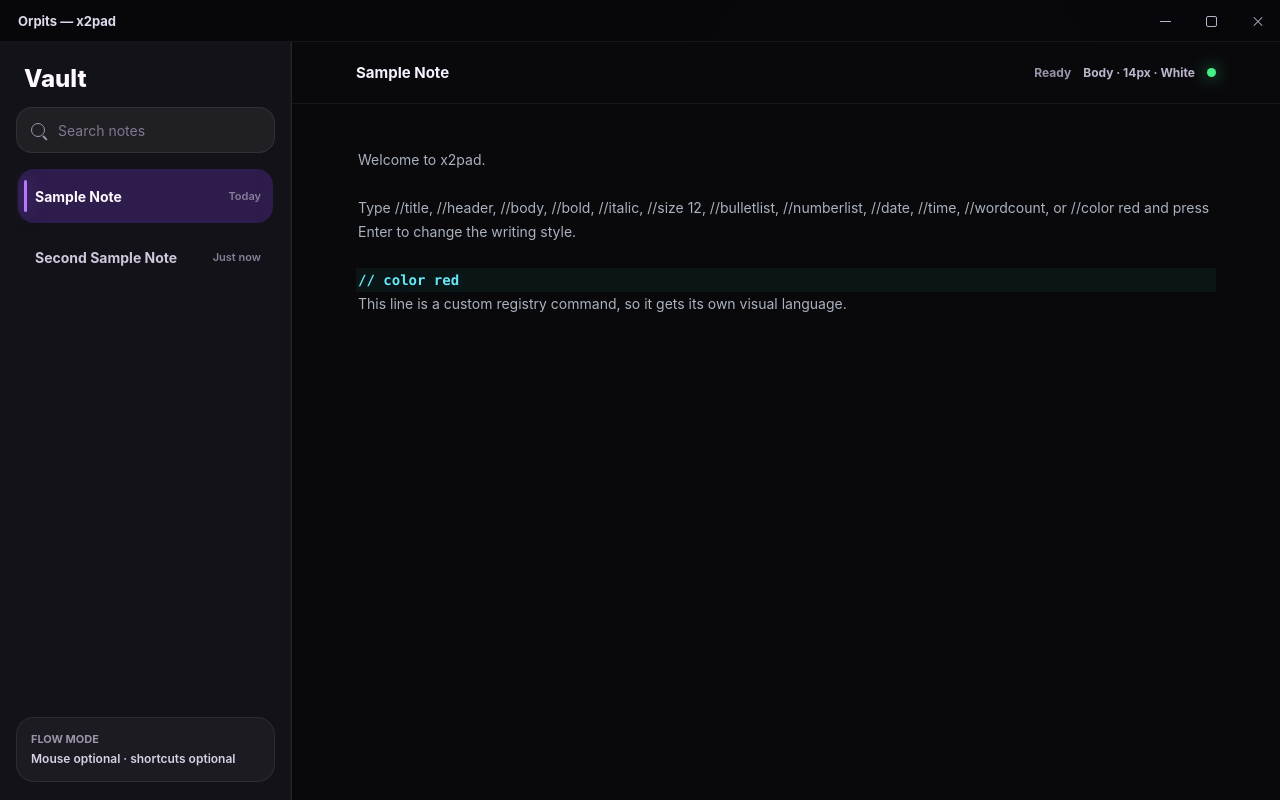
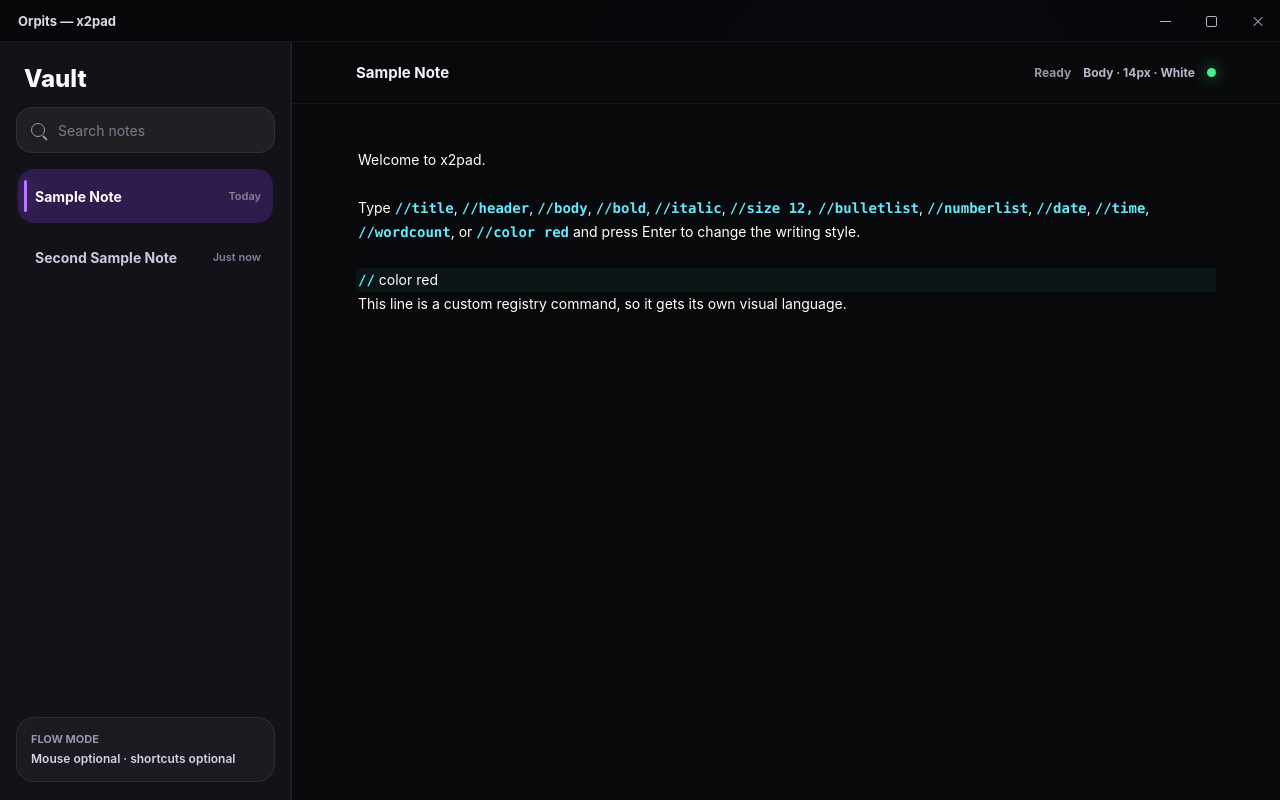
Before and after one commit to Astrap1/Orpits-0x02, a React (Vite) app: page / in a window 1280 px wide. Built offline with nearby package versions, Linux system fonts and the light colour scheme.

Commit message:
bug fixes

```diff
--- a/src/CommandRegistry.ts
+++ b/src/CommandRegistry.ts
@@ -25,7 +25,7 @@
   { name: "blue", label: "Blue", value: "#7aa2ff" },
   { name: "purple", label: "Purple", value: "#c4a7ff" },
   { name: "black", label: "Black", value: "#111111" },
-  { name: "white", label: "White", value: "#f7f2ff" }
+  { name: "white", label: "White", value: "#ffffff" }
 ];
 
 const setFontSizeCommand = (font: string, size: number) => {
--- a/src/pages/Editor.tsx
+++ b/src/pages/Editor.tsx
@@ -17,18 +17,6 @@
 const COMMAND_MENU_PADDING = 16;
 const COMMAND_MENU_ITEM_HEIGHT = 41;
 const COMMANDS_WITH_ARGUMENTS = new Set(["color", "size"]);
-const RETROACTIVE_STYLE_COMMANDS = new Set([
-  "title",
-  "header",
-  "body",
-  "size",
-  "bold",
-  "italic",
-  "strike",
-  "underline",
-  "default",
-  "color"
-]);
 const BULLET_LIST_MARKER = "\u2022 ";
 
 const notes = [
@@ -235,37 +223,6 @@
   return nextRanges.filter((range) => range.from < range.to);
 }
 
-function replaceStyleRange(
-  ranges: TextStyleRange[],
-  from: number,
-  to: number,
-  style: ActiveTextStyle
-) {
-  const nextRanges = removeTextRangeFromStyleRanges(ranges, from, to);
-
-  if (!isDefaultTextStyle(style) && from < to) {
-    nextRanges.push({ from, to, style });
-  }
-
-  return nextRanges.sort((left, right) => left.from - right.from || left.to - right.to);
-}
-
-function getRetroactiveStyleTarget(view: EditorView, commandFrom: number) {
-  const line = view.state.doc.lineAt(commandFrom);
-  const textBeforeCommand = view.state.doc.sliceString(line.from, commandFrom);
-  const firstContentIndex = textBeforeCommand.search(/\S/);
-
-  if (firstContentIndex < 0) {
-    return null;
-  }
-
-  const trimmedEnd = textBeforeCommand.trimEnd().length;
-  const from = line.from + firstContentIndex;
-  const to = line.from + trimmedEnd;
-
-  return from < to ? { from, to } : null;
-}
-
 function mapStyleRangesThroughChanges(
   ranges: TextStyleRange[],
   changes: { mapPos: (position: number, assoc?: number) => number },
@@ -305,13 +262,26 @@
 
 function buildCommandLineDecorations(doc: Text) {
   const builder = new RangeSetBuilder<Decoration>();
+  const commandTokenPattern = /(\/\/[a-z]*)(?:\s+([^/\s]+))?/gi;
 
   for (let index = 1; index <= doc.lines; index += 1) {
     const line = doc.line(index);
 
     if (line.text.trimStart().startsWith("//")) {
       builder.add(line.from, line.from, Decoration.line({ class: "cm-command-line" }));
-      builder.add(line.from, line.to, Decoration.mark({ class: "cm-command-command" }));
+    }
+
+    for (const match of line.text.matchAll(commandTokenPattern)) {
+      const commandToken = match[1] ?? "";
+      const commandName = commandToken.slice(2).toLowerCase();
+      const commandFrom = line.from + (match.index ?? 0);
+      let commandTo = commandFrom + commandToken.length;
+
+      if (commandName && COMMANDS_WITH_ARGUMENTS.has(commandName) && match[2]) {
+        commandTo = commandFrom + match[0].length;
+      }
+
+      builder.add(commandFrom, commandTo, Decoration.mark({ class: "cm-command-command" }));
     }
   }
 
@@ -721,66 +691,6 @@
     }
   }, []);
 
-  const getStyleForCommand = useCallback((commandName: string, argument?: string) => {
-    const nextStyle = {
-      fontSize,
-      textColor,
-      isBold,
-      isItalic,
-      isStrike,
-      isUnderline
-    };
-
-    if (commandName === "default") {
-      return defaultTextStyle;
-    }
-
-    if (commandName === "title") {
-      return { ...nextStyle, fontSize: "24" };
-    }
-
-    if (commandName === "header") {
-      return { ...nextStyle, fontSize: "16" };
-    }
-
-    if (commandName === "body") {
-      return { ...nextStyle, fontSize: DEFAULT_FONT_SIZE };
-    }
-
-    if (commandName === "size") {
-      const numericSize = Number(argument);
-      return Number.isFinite(numericSize) && numericSize > 0
-        ? { ...nextStyle, fontSize: String(numericSize) }
-        : null;
-    }
-
-    if (commandName === "bold") {
-      return { ...nextStyle, isBold: true };
-    }
-
-    if (commandName === "italic") {
-      return { ...nextStyle, isItalic: true };
-    }
-
-    if (commandName === "strike") {
-      return { ...nextStyle, isStrike: true };
-    }
-
-    if (commandName === "underline") {
-      return { ...nextStyle, isUnderline: true };
-    }
-
-    if (commandName === "color") {
-      const color = TEXT_COLOR_OPTIONS.find(
-        (option) => option.name === argument?.toLowerCase()
-      );
-
-      return color ? { ...nextStyle, textColor: color.label } : null;
-    }
-
-    return null;
-  }, [fontSize, textColor, isBold, isItalic, isStrike, isUnderline]);
-
   const runCommandAtCursor = useCallback((view: EditorView) => {
     const pendingCommand = getCommandAtCursor(view);
 
@@ -848,41 +758,6 @@
       return false;
     }
 
-    const retroactiveTarget = RETROACTIVE_STYLE_COMMANDS.has(commandName)
-      ? getRetroactiveStyleTarget(view, pendingCommand.from)
-      : null;
-    const retroactiveStyle = retroactiveTarget
-      ? getStyleForCommand(commandName, pendingCommand.argument)
-      : null;
-
-    if (retroactiveTarget && retroactiveStyle) {
-      const rangesAfterCommandRemoval = removeTextRangeFromStyleRanges(
-        styleRangesRef.current,
-        pendingCommand.from,
-        pendingCommand.to
-      );
-      const nextStyleRanges = replaceStyleRange(
-        rangesAfterCommandRemoval,
-        retroactiveTarget.from,
-        retroactiveTarget.to,
-        retroactiveStyle
-      );
-
-      forcedStyleRangesRef.current = nextStyleRanges;
-      view.dispatch({
-        changes: {
-          from: pendingCommand.from,
-          to: pendingCommand.to,
-          insert: ""
-        },
-        effects: replaceTextStyleDecorations.of(nextStyleRanges),
-        selection: { anchor: retroactiveTarget.to }
-      });
-      setShowCommands(false);
-      setCommandQuery("");
-      return true;
-    }
-
     view.dispatch({
       changes: {
         from: pendingCommand.from,
@@ -894,7 +769,7 @@
     setShowCommands(false);
     setCommandQuery("");
     return true;
-  }, [activeNoteTitle, getStyleForCommand, openedNotePath, runFileCommand]);
+  }, [activeNoteTitle, openedNotePath, runFileCommand]);
 
   const editorExtensions = useMemo(() => [
     markdown(),
@@ -969,16 +844,18 @@
     EditorView.theme({
       "&": {
         backgroundColor: "transparent",
-        color: "#f2eefc"
+        color: "#ffffff"
       },
       ".cm-content": {
         caretColor: "#c4a7ff",
+        color: "#ffffff",
         fontFamily: "'Inter', 'SF Pro Text', 'Segoe UI', sans-serif",
         fontSize: `${DEFAULT_FONT_SIZE}px`,
         lineHeight: "1.72",
         padding: "44px 0 80px"
       },
       ".cm-line": {
+        color: "#ffffff",
         padding: "0 2px"
       },
       ".cm-cursor": {
--- a/src/styles/Editor.css
+++ b/src/styles/Editor.css
@@ -410,15 +410,21 @@
 }
 
 .editor-stage .cm-content {
+  color: #ffffff !important;
   overflow-wrap: anywhere;
+}
+
+.editor-stage .cm-line {
+  color: #ffffff;
 }
 
 .editor-stage .cm-command-line {
   background: rgba(45, 212, 191, 0.055);
 }
 
-.editor-stage .cm-command-command {
-  color: #67e8f9;
+.editor-stage .cm-command-command,
+.editor-stage .cm-command-command * {
+  color: #67e8f9 !important;
   font-family: "JetBrains Mono", "Cascadia Code", Consolas, monospace;
   font-weight: 650;
   letter-spacing: 0;
```
